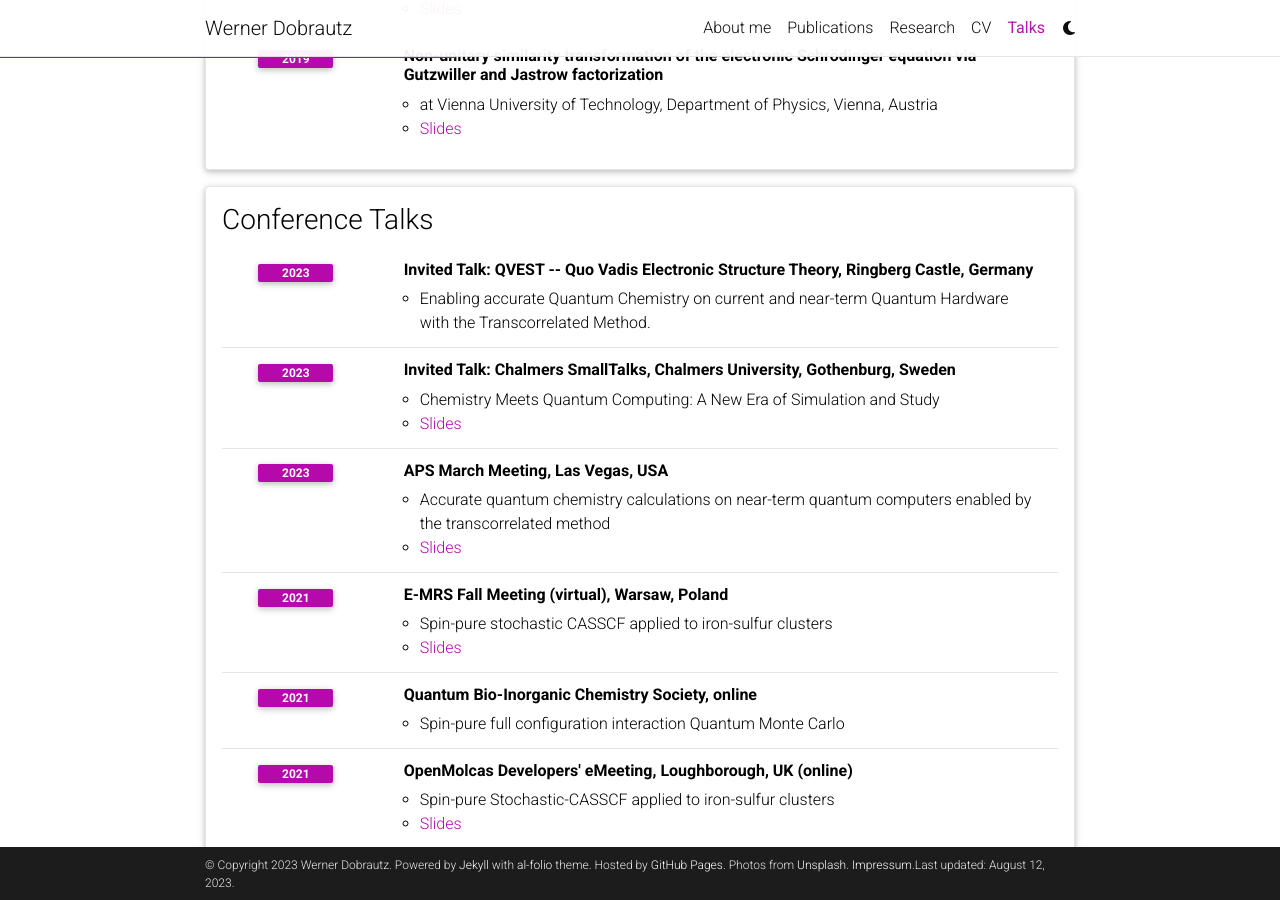
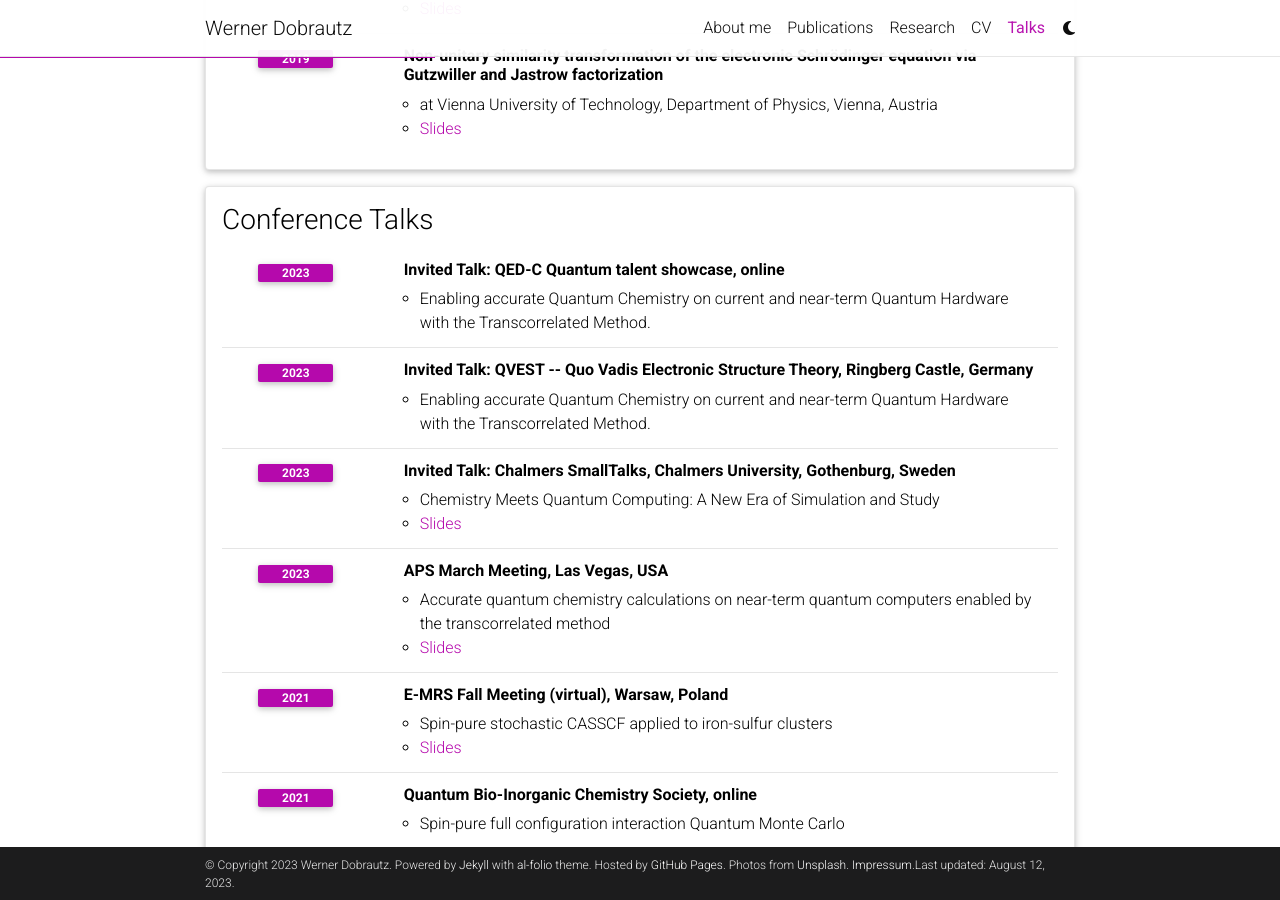
Before and after one commit to dobrautz/dobrautz.github.io, a Jekyll site: the page built from _pages/talks.md, in a window 1280 px wide and 900 px high, scrolled down 767 px. Built offline with Jekyll 4.4.1, drawn with Linux system fonts in a browser that asks for light colours; comment, search, counter and statistics services are not loaded; a style sheet for code colours, icons or effects is not loaded.

Commit message:
Update talks.yml

```diff
--- a/_data/talks.yml
+++ b/_data/talks.yml
@@ -37,6 +37,9 @@
 - title: Conference Talks
   type: time_table
   contents:
+    - title: 'Invited Talk: QED-C Quantum talent showcase, online'
+      year: 2023
+      description: Enabling accurate Quantum Chemistry on current and near-term Quantum Hardware with the Transcorrelated Method.
     - title: 'Invited Talk: QVEST -- Quo Vadis Electronic Structure Theory, Ringberg Castle, Germany'
       year: 2023
       description: Enabling accurate Quantum Chemistry on current and near-term Quantum Hardware with the Transcorrelated Method.
```
